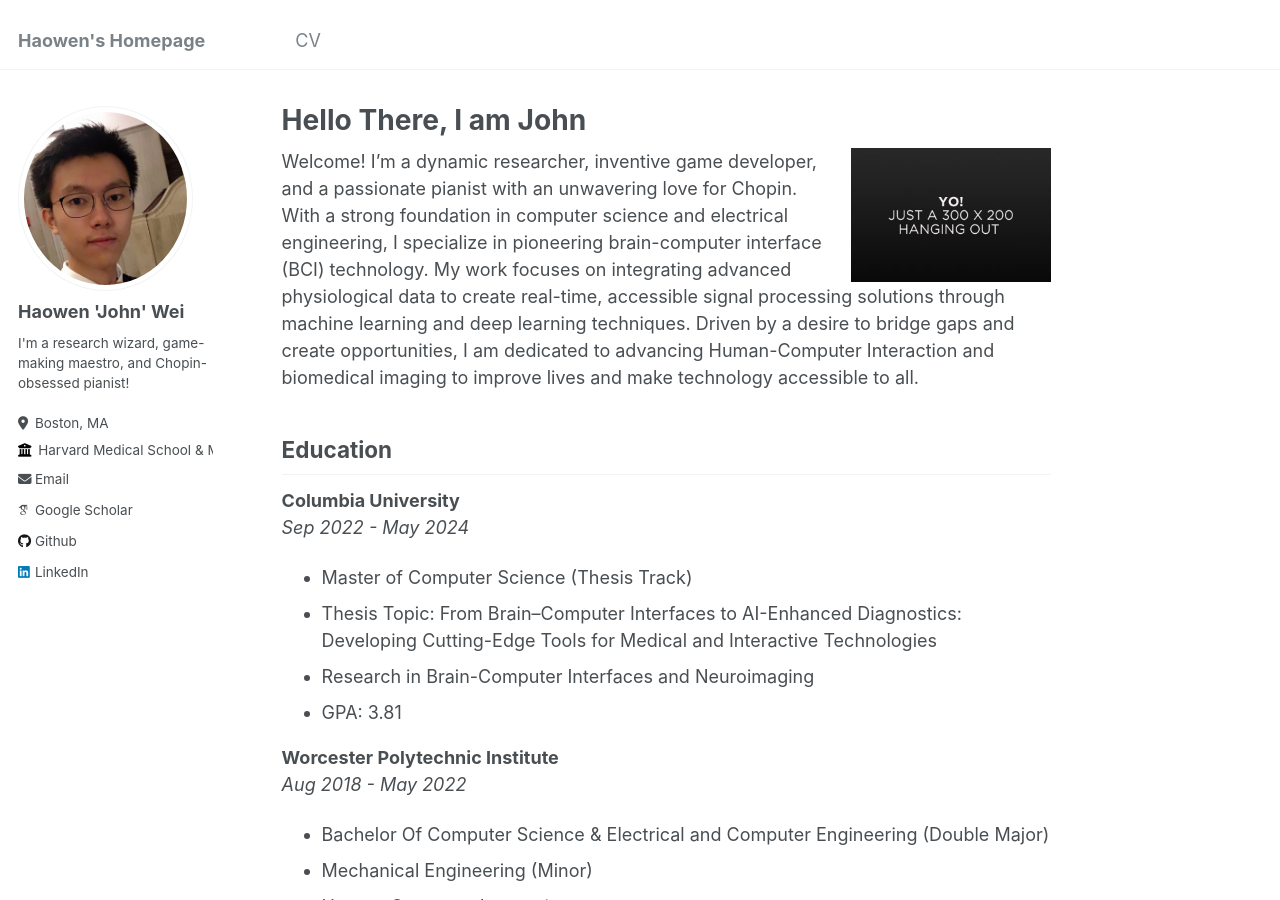
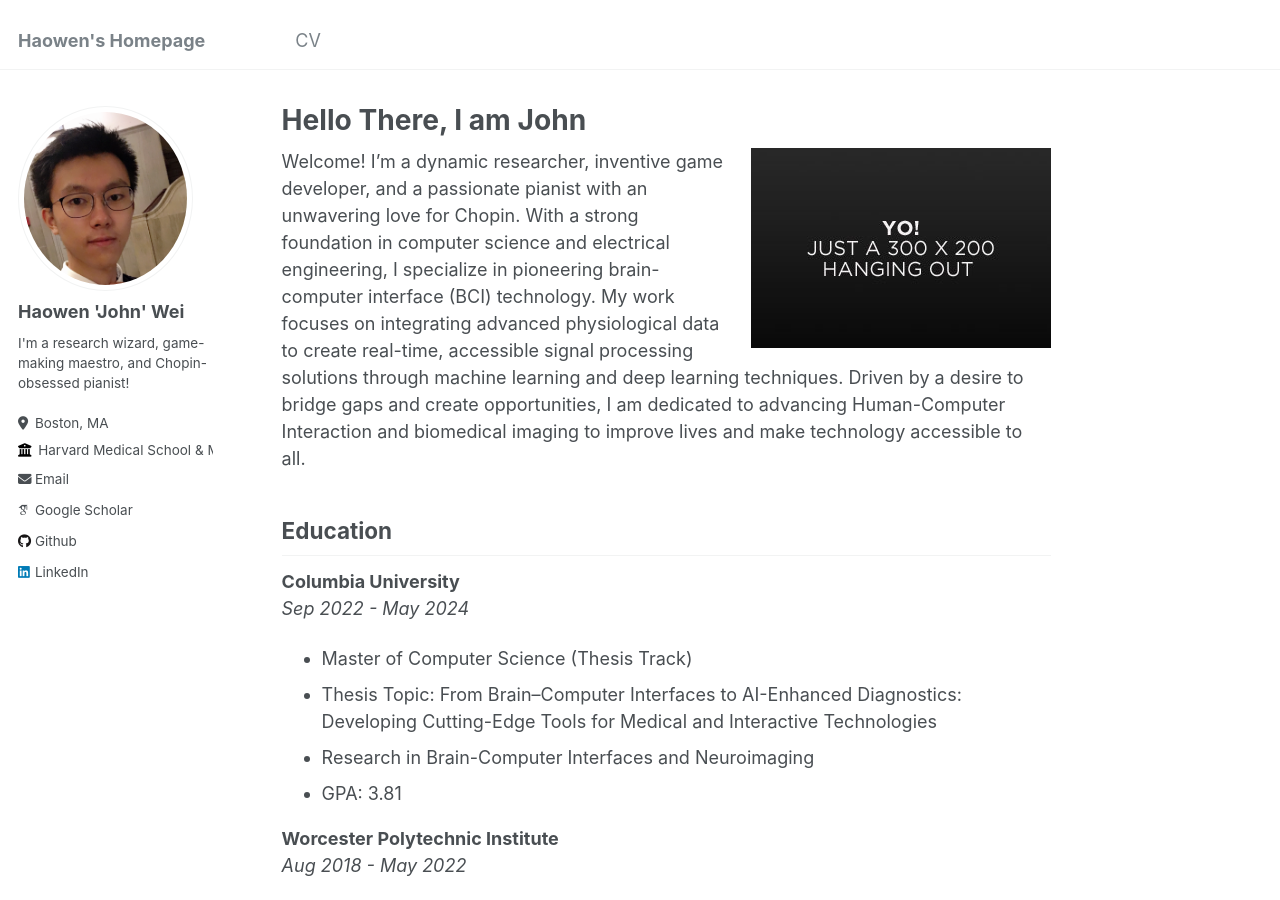
Before and after one commit to HaowenWeiJohn/haowenweijohn.github.io, a Jekyll site: the page built from archived/about.md, in a window 1280 px wide and 900 px high. Built offline with Jekyll 4.4.1, drawn with Linux system fonts in a browser that asks for light colours; some web fonts are replaced.

Commit message:
add image

```diff
--- a/archived/about.md
+++ b/archived/about.md
@@ -8,7 +8,7 @@
 ---
 
 
-![Performance](../images/image-alignment-300x200.jpg){: .align-right width="200px"}
+![Performance](../images/image-alignment-300x200.jpg){: .align-right width="300px"}
 Welcome! I'm a dynamic researcher, inventive game developer, and a passionate pianist with an unwavering love for Chopin. With a strong foundation in computer science and electrical engineering, I specialize in pioneering brain-computer interface (BCI) technology. My work focuses on integrating advanced physiological data to create real-time, accessible signal processing solutions through machine learning and deep learning techniques. Driven by a desire to bridge gaps and create opportunities, I am dedicated to advancing Human-Computer Interaction and biomedical imaging to improve lives and make technology accessible to all.
 
 
```
